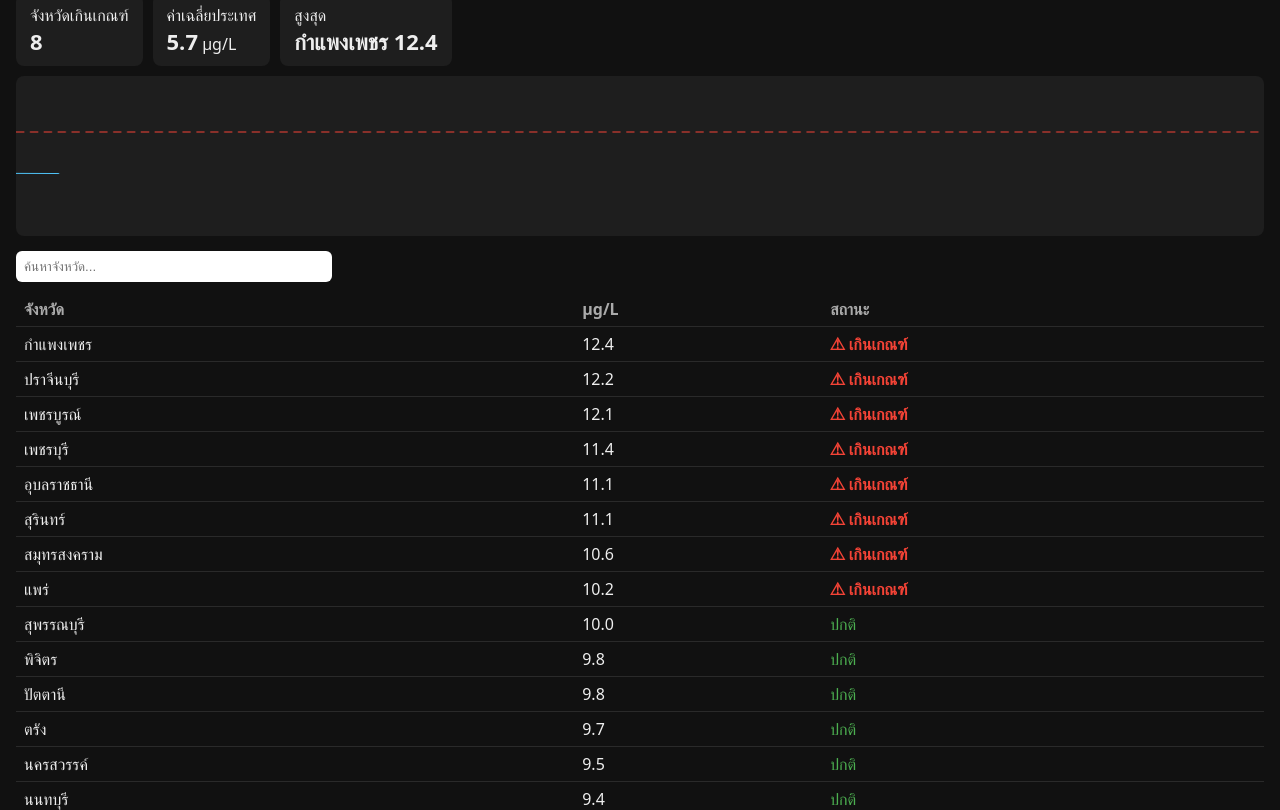
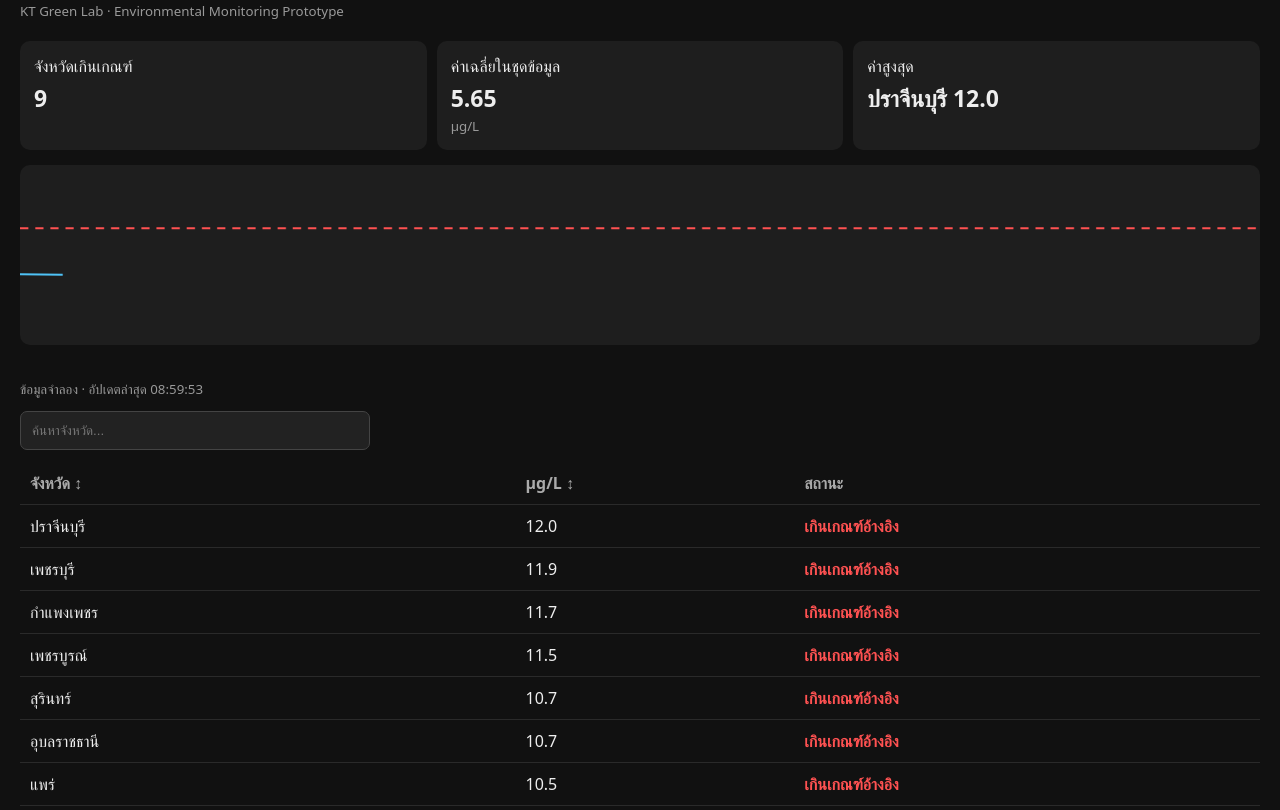
Before and after one commit to kantatouchchawapong-pixel/KTgreenlab, a plain HTML site: page index.html in a window 1280 px wide. Shown: the part 59-869 px from the top of the page. Drawn offline with Linux system fonts and the light colour scheme.

Commit message:
Update index.html

```diff
--- a/index.html
+++ b/index.html
@@ -1,58 +1,372 @@
-<!doctype html>
-<html lang="th"><head><meta charset="utf-8"><meta name="viewport" content="width=device-width,initial-scale=1">
-<title>Arsenic Thailand</title>
+
+<!DOCTYPE html>
+<html lang="th">
+<head>
+<meta charset="UTF-8">
+<meta name="viewport" content="width=device-width, initial-scale=1">
+<title>KT Green Lab | Arsenic Thailand</title>
+
 <style>
-body{font-family:system-ui,sans-serif;margin:0;padding:16px;background:#111;color:#eee}
-h1{font-size:20px;margin:0 0 10px}
-.s{display:flex;gap:10px;flex-wrap:wrap;margin-bottom:10px}
-.b{background:#1e1e1e;border-radius:8px;padding:10px 14px}.b b{font-size:22px}
-input{padding:8px;border-radius:6px;border:0;width:100%;max-width:300px;margin-bottom:10px}
-table{width:100%;border-collapse:collapse}th,td{text-align:left;padding:6px 8px;border-bottom:1px solid #2a2a2a}
-th{cursor:pointer;color:#aaa}.w{color:#f44336;font-weight:700}.o{color:#4caf50}
-canvas{width:100%;height:160px;background:#1e1e1e;border-radius:8px;margin-bottom:10px}
-small{color:#999}
-</style></head><body>
-<h1>สารหนู (As) ทั่วไทย Real-time <small id="t"></small></h1>
-<div class="s"><div class="b">จังหวัดเกินเกณฑ์<br><b id="n1">0</b></div><div class="b">ค่าเฉลี่ยประเทศ<br><b id="n2">0</b> µg/L</div><div class="b">สูงสุด<br><b id="n3">-</b></div></div>
-<canvas id="cv" width="900" height="160"></canvas>
-<input id="q" placeholder="ค้นหาจังหวัด...">
-<table><thead><tr><th onclick="srt='n';render()">จังหวัด</th><th onclick="srt='v';render()">µg/L</th><th>สถานะ</th></tr></thead><tbody id="tb"></tbody></table>
-<small>เกณฑ์ <span id="th"></span> µg/L · <span id="mode"></span></small>
+* { box-sizing: border-box; }
+
+body {
+  font-family: system-ui, sans-serif;
+  margin: 0;
+  padding: 20px;
+  background: #111;
+  color: #eee;
+}
+
+header { margin-bottom: 20px; }
+
+h1 { font-size: 22px; margin: 0 0 8px; }
+
+small { color: #999; }
+
+.stats {
+  display: grid;
+  grid-template-columns: repeat(auto-fit, minmax(140px, 1fr));
+  gap: 10px;
+  margin-bottom: 15px;
+}
+
+.card {
+  background: #1e1e1e;
+  border-radius: 10px;
+  padding: 14px;
+}
+
+.card b {
+  display: block;
+  font-size: 23px;
+  margin-top: 5px;
+}
+
+canvas {
+  width: 100%;
+  height: 180px;
+  background: #1e1e1e;
+  border-radius: 10px;
+  margin-bottom: 15px;
+}
+
+input {
+  width: 100%;
+  max-width: 350px;
+  padding: 11px;
+  border-radius: 7px;
+  border: 1px solid #444;
+  background: #222;
+  color: white;
+  margin-bottom: 12px;
+}
+
+.table-wrap { overflow-x: auto; }
+
+table {
+  width: 100%;
+  border-collapse: collapse;
+  min-width: 320px;
+}
+
+th, td {
+  text-align: left;
+  padding: 10px;
+  border-bottom: 1px solid #2a2a2a;
+}
+
+th { color: #aaa; cursor: pointer; }
+
+.warning { color: #ff5252; font-weight: bold; }
+.normal { color: #69d18b; }
+
+.status { margin: 12px 0; }
+
+footer {
+  margin-top: 20px;
+  color: #888;
+  font-size: 12px;
+}
+</style>
+</head>
+
+<body>
+
+<header>
+  <h1>สารหนู (As) ทั่วประเทศไทย</h1>
+  <small>KT Green Lab · Environmental Monitoring Prototype</small>
+</header>
+
+<section class="stats">
+  <div class="card">
+    จังหวัดเกินเกณฑ์
+    <b id="n1">-</b>
+  </div>
+
+  <div class="card">
+    ค่าเฉลี่ยในชุดข้อมูล
+    <b id="n2">-</b>
+    <small>µg/L</small>
+  </div>
+
+  <div class="card">
+    ค่าสูงสุด
+    <b id="n3">-</b>
+  </div>
+</section>
+
+<canvas id="chart" width="900" height="180"></canvas>
+
+<div class="status">
+  <small id="status">กำลังเตรียมข้อมูล...</small>
+</div>
+
+<input id="search" type="search" placeholder="ค้นหาจังหวัด...">
+
+<div class="table-wrap">
+<table>
+<thead>
+<tr>
+  <th onclick="sortBy('name')">จังหวัด ↕</th>
+  <th onclick="sortBy('value')">µg/L ↕</th>
+  <th>สถานะ</th>
+</tr>
+</thead>
+<tbody id="tableBody"></tbody>
+</table>
+</div>
+
+<footer>
+  เกณฑ์อ้างอิงที่ตั้งไว้ในต้นแบบ: 10 µg/L
+  <br>
+  ข้อมูลนี้เป็นต้นแบบเพื่อการศึกษา ไม่ใช่ระบบตรวจวัดหรือแจ้งเตือนอย่างเป็นทางการ
+</footer>
+
 <script>
-// ===== ตั้งค่า (แก้ตรงนี้) =====
-const CFG={
-  threshold:10,      // µg/L (WHO น้ำดื่ม)
-  intervalMs:5000,
-  maxPoints:30,
-  apiUrl:""          // JSON: {"กรุงเทพมหานคร":3.2,"นครศรีธรรมราช":14.1,...} ว่าง=ข้อมูลจำลอง
+const CONFIG = {
+  threshold: 10,
+
+  // ใส่ URL API ที่ส่งข้อมูล JSON จริงตรงนี้
+  // เว้นว่างไว้ = ใช้ข้อมูลตัวอย่าง
+  apiUrl: "",
+
+  intervalMs: 5000,
+  maxPoints: 30
 };
-const P="กรุงเทพมหานคร,กระบี่,กาญจนบุรี,กาฬสินธุ์,กำแพงเพชร,ขอนแก่น,จันทบุรี,ฉะเชิงเทรา,ชลบุรี,ชัยนาท,ชัยภูมิ,ชุมพร,เชียงราย,เชียงใหม่,ตรัง,ตราด,ตาก,นครนายก,นครปฐม,นครพนม,นครราชสีมา,นครศรีธรรมราช,นครสวรรค์,นนทบุรี,นราธิวาส,น่าน,บึงกาฬ,บุรีรัมย์,ปทุมธานี,ประจวบคีรีขันธ์,ปราจีนบุรี,ปัตตานี,พระนครศรีอยุธยา,พะเยา,พังงา,พัทลุง,พิจิตร,พิษณุโลก,เพชรบุรี,เพชรบูรณ์,แพร่,ภูเก็ต,มหาสารคาม,มุกดาหาร,แม่ฮ่องสอน,ยโสธร,ยะลา,ร้อยเอ็ด,ระนอง,ระยอง,ราชบุรี,ลพบุรี,ลำปาง,ลำพูน,เลย,ศรีสะเกษ,สกลนคร,สงขลา,สตูล,สมุทรปราการ,สมุทรสงคราม,สมุทรสาคร,สระแก้ว,สระบุรี,สิงห์บุรี,สุโขทัย,สุพรรณบุรี,สุราษฎร์ธานี,สุรินทร์,หนองคาย,หนองบัวลำภู,อ่างทอง,อำนาจเจริญ,อุดรธานี,อุตรดิตถ์,อุทัยธานี,อุบลราชธานี".split(",");
-// ==============================
-let D={},srt="v",H=[];
-th.textContent=CFG.threshold;mode.textContent=CFG.apiUrl?"ข้อมูลจริง":"ข้อมูลจำลอง";
-P.forEach(p=>D[p]=Math.random()*12);
-async function get(){
-  if(CFG.apiUrl)return(await fetch(CFG.apiUrl)).json();
-  const o={};P.forEach(p=>o[p]=Math.max(0,D[p]+(Math.random()-.5)*1.5));return o;
+
+const provinces = [
+"กรุงเทพมหานคร","กระบี่","กาญจนบุรี","กาฬสินธุ์",
+"กำแพงเพชร","ขอนแก่น","จันทบุรี","ฉะเชิงเทรา",
+"ชลบุรี","ชัยนาท","ชัยภูมิ","ชุมพร","เชียงราย",
+"เชียงใหม่","ตรัง","ตราด","ตาก","นครนายก",
+"นครปฐม","นครพนม","นครราชสีมา","นครศรีธรรมราช",
+"นครสวรรค์","นนทบุรี","นราธิวาส","น่าน","บึงกาฬ",
+"บุรีรัมย์","ปทุมธานี","ประจวบคีรีขันธ์",
+"ปราจีนบุรี","ปัตตานี","พระนครศรีอยุธยา","พะเยา",
+"พังงา","พัทลุง","พิจิตร","พิษณุโลก","เพชรบุรี",
+"เพชรบูรณ์","แพร่","ภูเก็ต","มหาสารคาม","มุกดาหาร",
+"แม่ฮ่องสอน","ยโสธร","ยะลา","ร้อยเอ็ด","ระนอง",
+"ระยอง","ราชบุรี","ลพบุรี","ลำปาง","ลำพูน","เลย",
+"ศรีสะเกษ","สกลนคร","สงขลา","สตูล","สมุทรปราการ",
+"สมุทรสงคราม","สมุทรสาคร","สระแก้ว","สระบุรี",
+"สิงห์บุรี","สุโขทัย","สุพรรณบุรี","สุราษฎร์ธานี",
+"สุรินทร์","หนองคาย","หนองบัวลำภู","อ่างทอง",
+"อำนาจเจริญ","อุดรธานี","อุตรดิตถ์","อุทัยธานี",
+"อุบลราชธานี"
+];
+
+const $ = id => document.getElementById(id);
+
+let data = {};
+let history = [];
+let sortMode = "value";
+let demoValues = {};
+
+provinces.forEach(name => {
+  demoValues[name] = Math.random() * 12;
+});
+
+function getDemoData() {
+  const result = {};
+
+  provinces.forEach(name => {
+    result[name] = Math.max(
+      0,
+      demoValues[name] + (Math.random() - 0.5) * 1.5
+    );
+  });
+
+  return result;
 }
-function draw(){
-  const c=cv.getContext("2d"),W=cv.width,Hh=cv.height;c.clearRect(0,0,W,Hh);
-  const mx=Math.max(CFG.threshold*1.5,...H.flat());const y=v=>Hh-8-v/mx*(Hh-16);
-  c.strokeStyle="#f44336";c.setLineDash([6,4]);c.beginPath();c.moveTo(0,y(CFG.threshold));c.lineTo(W,y(CFG.threshold));c.stroke();c.setLineDash([]);
-  c.strokeStyle="#4fc3f7";c.beginPath();H.forEach((v,i)=>{const x=i/(CFG.maxPoints-1)*W;i?c.lineTo(x,y(v[1])):c.moveTo(x,y(v[1]))});c.stroke();
+
+async function getData() {
+  if (!CONFIG.apiUrl) {
+    return getDemoData();
+  }
+
+  const response = await fetch(CONFIG.apiUrl);
+
+  if (!response.ok) {
+    throw new Error("HTTP " + response.status);
+  }
+
+  const result = await response.json();
+
+  if (
+    !result ||
+    typeof result !== "object" ||
+    Array.isArray(result)
+  ) {
+    throw new Error("รูปแบบ JSON ไม่ถูกต้อง");
+  }
+
+  return result;
 }
-function render(){
-  const k=q.value.trim(),a=P.filter(p=>p.includes(k)).sort((x,y)=>srt=="n"?x.localeCompare(y,"th"):D[y]-D[x]);
-  tb.innerHTML=a.map(p=>{const w=D[p]>CFG.threshold;return`<tr><td>${p}</td><td>${D[p].toFixed(1)}</td><td class="${w?'w':'o'}">${w?'⚠ เกินเกณฑ์':'ปกติ'}</td></tr>`}).join("");
+
+function renderTable() {
+  const keyword = $("search").value.trim();
+
+  let rows = provinces
+    .filter(name => name.includes(keyword))
+    .filter(name => Number.isFinite(Number(data[name])));
+
+  rows.sort((a, b) => {
+    if (sortMode === "name") {
+      return a.localeCompare(b, "th");
+    }
+
+    return Number(data[b]) - Number(data[a]);
+  });
+
+  $("tableBody").innerHTML = rows.map(name => {
+    const value = Number(data[name]);
+    const over = value > CONFIG.threshold;
+
+    return `
+      <tr>
+        <td>${name}</td>
+        <td>${value.toFixed(1)}</td>
+        <td class="${over ? "warning" : "normal"}">
+          ${over ? "เกินเกณฑ์อ้างอิง" : "ไม่เกินเกณฑ์"}
+        </td>
+      </tr>
+    `;
+  }).join("");
 }
-async function tick(){
-  try{D=await get();const v=P.map(p=>+D[p]||0),mxv=Math.max(...v);
-    n1.textContent=v.filter(x=>x>CFG.threshold).length;
-    const avg=v.reduce((a,b)=>a+b)/v.length;n2.textContent=avg.toFixed(1);
-    n3.textContent=P[v.indexOf(mxv)]+" "+mxv.toFixed(1);
-    H.push([0,avg]);if(H.length>CFG.maxPoints)H.shift();
-    draw();render();t.textContent=new Date().toLocaleTimeString("th-TH");
-  }catch(e){t.textContent="โหลดไม่ได้: "+e.message}
+
+function sortBy(mode) {
+  sortMode = mode;
+  renderTable();
 }
-q.oninput=render;tick();setInterval(tick,CFG.intervalMs);
-</script></body></html>
+
+function drawChart() {
+  const canvas = $("chart");
+  const ctx = canvas.getContext("2d");
+
+  const width = canvas.width;
+  const height = canvas.height;
+
+  ctx.clearRect(0, 0, width, height);
+
+  if (history.length === 0) return;
+
+  const maxValue = Math.max(
+    CONFIG.threshold * 1.5,
+    ...history
+  );
+
+  const y = value =>
+    height - 10 - (value / maxValue) * (height - 20);
+
+  ctx.strokeStyle = "#ff5252";
+  ctx.setLineDash([6, 5]);
+  ctx.beginPath();
+  ctx.moveTo(0, y(CONFIG.threshold));
+  ctx.lineTo(width, y(CONFIG.threshold));
+  ctx.stroke();
+  ctx.setLineDash([]);
+
+  ctx.strokeStyle = "#4fc3f7";
+  ctx.lineWidth = 2;
+  ctx.beginPath();
+
+  history.forEach((value, index) => {
+    const x = history.length === 1
+      ? width
+      : index / (CONFIG.maxPoints - 1) * width;
+
+    if (index === 0) {
+      ctx.moveTo(x, y(value));
+    } else {
+      ctx.lineTo(x, y(value));
+    }
+  });
+
+  ctx.stroke();
+}
+
+async function update() {
+  try {
+    const result = await getData();
+
+    data = result;
+
+    const values = provinces
+      .map(name => Number(data[name]))
+      .filter(value => Number.isFinite(value));
+
+    if (values.length === 0) {
+      throw new Error("ไม่พบข้อมูลจังหวัด");
+    }
+
+    const average =
+      values.reduce((sum, value) => sum + value, 0)
+      / values.length;
+
+    const maximum = Math.max(...values);
+
+    $("n1").textContent = values.filter(
+      value => value > CONFIG.threshold
+    ).length;
+
+    $("n2").textContent = average.toFixed(2);
+
+    const highestProvince = provinces.find(
+      name => Number(data[name]) === maximum
+    );
+
+    $("n3").textContent =
+      highestProvince + " " + maximum.toFixed(1);
+
+    history.push(average);
+
+    if (history.length > CONFIG.maxPoints) {
+      history.shift();
+    }
+
+    drawChart();
+    renderTable();
+
+    $("status").textContent =
+      (CONFIG.apiUrl ? "ข้อมูลจาก API" : "ข้อมูลจำลอง") +
+      " · อัปเดตล่าสุด " +
+      new Date().toLocaleTimeString("th-TH");
+
+  } catch (error) {
+    $("status").textContent =
+      "โหลดข้อมูลไม่สำเร็จ: " + error.message;
+  }
+}
+
+$("search").addEventListener("input", renderTable);
+
+$("n1").textContent = "-";
+$("n2").textContent = "-";
+$("n3").textContent = "-";
+
+update();
+setInterval(update, CONFIG.intervalMs);
+</script>
+
+</body>
+</html>
```
